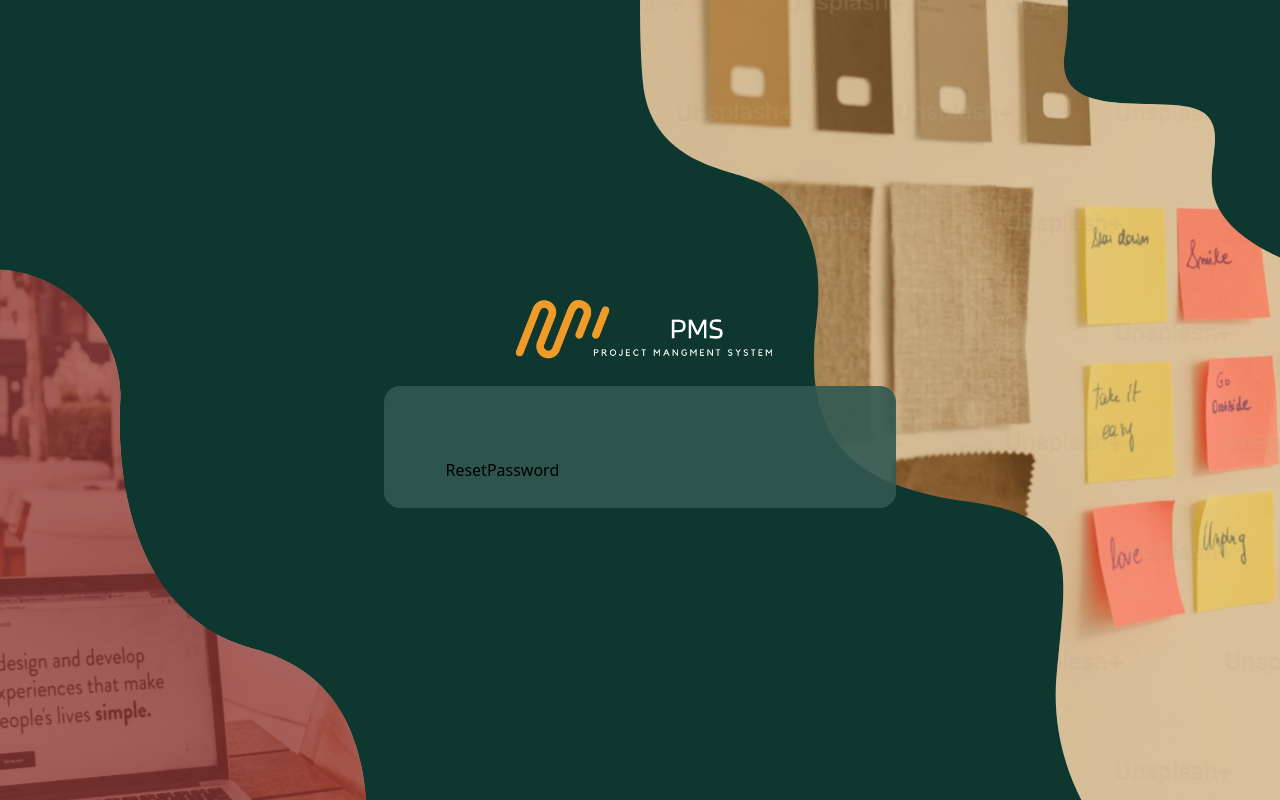
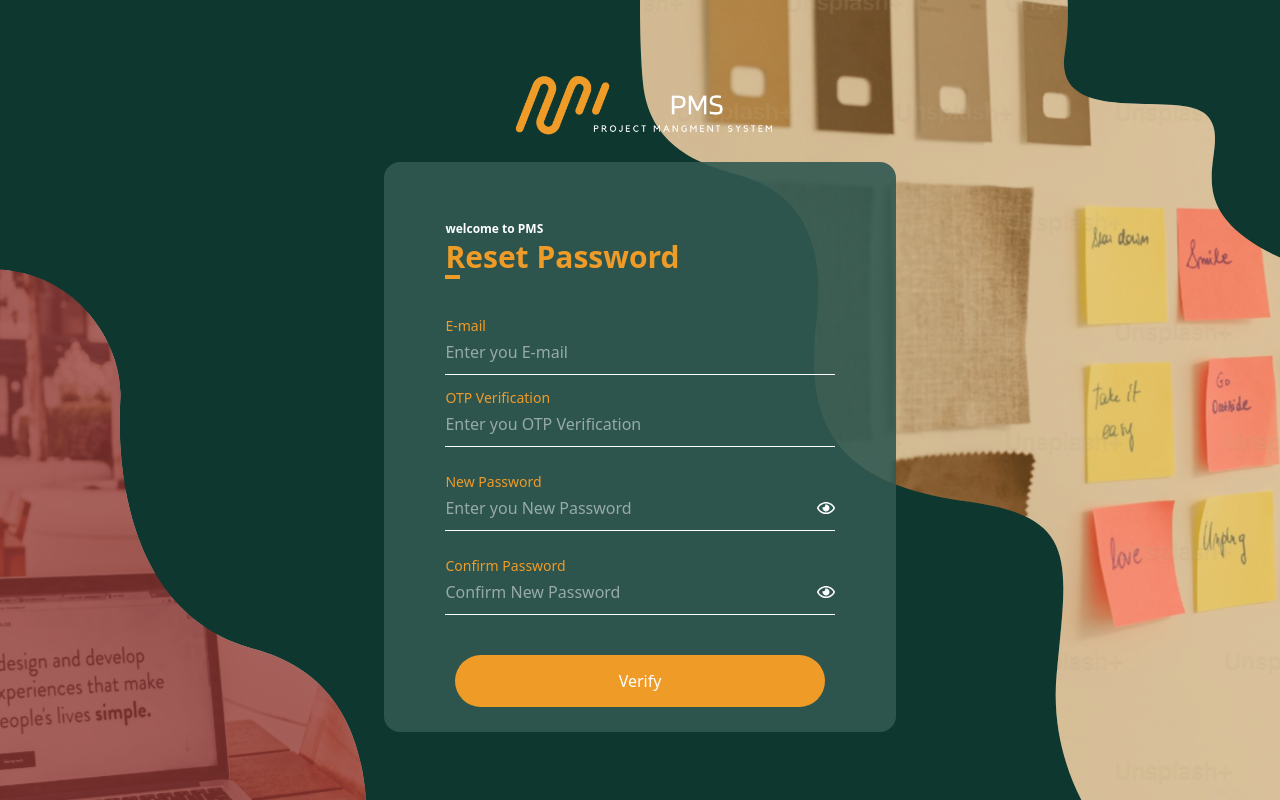
Before and after one commit to RawanSadek/Project-Management-System, a React (Vite) app: page /reset-password in a window 1280 px wide. Built offline with nearby package versions, Linux system fonts and the light colour scheme.

Commit message:
create forget reset password  added types and vali

```diff
--- a/src/modules/Auth/components/ForgetPassword/ForgetPassword.tsx
+++ b/src/modules/Auth/components/ForgetPassword/ForgetPassword.tsx
@@ -1,5 +1,57 @@
+// import loading from '../../../../assets/Images/loading.gif';
+
+import { useForm } from "react-hook-form";
+import type { forgetPassDataTypes } from "../../../../types/types";
+import { useContext } from "react";
+import { AuthContext } from "../../../../Contexts/AuthContext/AuthContext";
+import { useNavigate } from "react-router-dom";
+import { axiosInstance, USERS_URLS } from "../../../../util/axios";
+import { toast } from "react-toastify";
+import { REQUIRED_VALIDATION } from "../../../../util/validations";
+import loading from '../../../../assets/Images/loading.gif';
+
+
+
 const ForgetPassword = () => {
-  return <div>ForgetPassword</div>;
+  let { getLoginData } = useContext(AuthContext);
+
+  let navigate = useNavigate();
+   let { register, handleSubmit, formState: { errors, isSubmitting } } = useForm<forgetPassDataTypes>();
+
+
+    let onSubmit = async (data: forgetPassDataTypes) => {
+       try {
+         let response = await axiosInstance.post(USERS_URLS.FORGET_PASSWORD, data);
+         console.log(response)
+         localStorage.setItem('token', response.data.token);
+         getLoginData();
+           toast.success( response.data.message || "Check Your E-mail!")
+
+         navigate('/reset-password' , {state:data.email});
+
+      } catch (error: any) {
+  toast.error(error?.response?.data?.message || "Please insert correct data");
+}
+     }
+  return <>
+
+      <h2 className="form-title">Forget Password</h2>
+
+
+    <form onSubmit={handleSubmit(onSubmit)} className="auth-form">
+              <label className="input-label">E-mail</label>
+      <input {...register('email', REQUIRED_VALIDATION('Email'))} type="text" placeholder="Enter you E-mail" />
+        {errors.email && <span className='text-red-700'>{errors.email.message as string}</span>}
+
+                <div className="text-center">
+          <button disabled={isSubmitting} className="form-btn text-center">Verify <img hidden={!isSubmitting} className="w-[4%] inline" src={loading} alt="loading" /></button>
+        </div>
+      </form>
+
+
+
+
+  </>;
 };
 
 export default ForgetPassword;
--- a/src/modules/Auth/components/ResetPassword/ResetPassword.tsx
+++ b/src/modules/Auth/components/ResetPassword/ResetPassword.tsx
@@ -1,5 +1,99 @@
+import { useContext, useEffect, useState } from "react";
+import { FaRegEye, FaRegEyeSlash } from "react-icons/fa";
+import { AuthContext } from "../../../../Contexts/AuthContext/AuthContext";
+import { useLocation, useNavigate } from "react-router-dom";
+import { useForm } from "react-hook-form";
+
+import { axiosInstance, USERS_URLS } from "../../../../util/axios";
+import { toast } from "react-toastify";
+import { CONFIRM_PASSWORD_VALIDATION, OTP_VALIDATION, PASSWORD_VALIDATION } from "../../../../util/validations";
+import type { resetPassDataTypes } from "../../../../types/types";
+import loading from '../../../../assets/Images/loading.gif';
+
+
+
 const ResetPassword = () => {
-  return <div>ResetPassword</div>;
+
+let {getLoginData }= useContext(AuthContext)
+const {state} = useLocation()
+let navigate = useNavigate()
+  const defaultEmail = typeof state === "string" ? state : state?.email ?? "";
+ let {register , formState:{errors , isSubmitting} , handleSubmit , watch, trigger}=useForm<resetPassDataTypes>({
+  defaultValues:{email: defaultEmail}
+ })
+  const passwordValue = watch("password");
+
+
+
+    let onSubmit = async (data: resetPassDataTypes) => {
+
+  try {
+     let response = await axiosInstance.post(USERS_URLS.RESET_PASSWORD , data);
+     console.log(response);
+      localStorage.setItem('token', response.data.token);
+      getLoginData()
+        toast.success( response.data.message || "Password Reset Successfully!")
+   navigate('/login');
+
+      } catch (error: any) {
+      toast.error(error?.response?.data?.message || "Please insert correct data");
+       }
+
+
+}
+
+ const [showPass, setShowPass] = useState(false);
+  const [showConfirmPass, setShowConfirmPass] = useState(false);
+
+//  useEffect(() => {
+//     if (watch('confirmPassword')){
+//       trigger('confirmPassword');
+
+//     }
+//   }, [watch('password')])
+  useEffect(() => {
+    if (watch("confirmPassword")) {
+      trigger("confirmPassword");
+    }
+  }, [passwordValue, trigger, watch]);
+
+  return <>
+     <h2 className="form-title">Reset Password</h2>
+
+    <form onSubmit={handleSubmit(onSubmit)} className="auth-form">
+      {/* email */}
+       <label className="input-label">E-mail</label>
+         <input {...register('email')}  disabled={true} type="text" placeholder="Enter you E-mail" aria-label="email" aria-describedby="basic-addon1" />
+        {/* otp */}
+      <label className="input-label !mt-3">OTP Verification</label>
+         <input {...register('seed', OTP_VALIDATION)} type="text" placeholder="Enter you OTP Verification" />
+           {errors.seed && <span className="text-red-700">{errors.seed.message as string}</span>}
+        {/* password */}
+       <label className="input-label !mt-6"> New Password</label>
+        <div className="pass-input flex justify-between items-center border-b border-b-white">
+          <input {...register('password', PASSWORD_VALIDATION)} className="!w-[90%] !border-b-0" type={showPass ? 'text' : 'password'} placeholder="Enter you New Password" />
+          <div className="pss-toggle">
+            <button onMouseDown={(e) => e.preventDefault()} onMouseUp={(e) => e.preventDefault()} onClick={() => setShowPass((prev)=>!prev)} type='button' className="input-group-text py-2 border-0 rounded-start-0" id="basic-addon1">{showPass ? <FaRegEyeSlash className="cursor-pointer text-lg text-white" /> : <FaRegEye className="cursor-pointer text-lg text-white" />}</button>
+          </div>
+        </div>
+        {errors.password && <span className='text-red-700'>{errors.password.message as string}</span>}
+
+         {/* Confirm password */}
+        <label className="input-label !mt-6"> Confirm Password</label>
+        <div className="pass-input flex justify-between items-center border-b border-b-white">
+          <input {...register('confirmPassword', CONFIRM_PASSWORD_VALIDATION(passwordValue))} className="!w-[90%] !border-b-0" type={showConfirmPass ? 'text' : 'password'} placeholder="Confirm New Password" />
+          <div className="pss-toggle">
+            <button onMouseDown={(e) => e.preventDefault()} onMouseUp={(e) => e.preventDefault()} onClick={() => setShowConfirmPass((prev)=>!prev)} type='button' className="input-group-text py-2 border-0 rounded-start-0" id="basic-addon1">{showConfirmPass ? <FaRegEyeSlash className="cursor-pointer text-lg text-white" /> : <FaRegEye className="cursor-pointer text-lg text-white" />}</button>
+          </div>
+        </div>
+        {errors.confirmPassword && <span className='text-red-700'>{errors.confirmPassword.message as string}</span>}
+
+
+             <div className="text-center">
+          <button disabled={isSubmitting} className="form-btn text-center">Verify <img hidden={!isSubmitting} className="w-[4%] inline" src={loading} alt="loading" /></button>
+        </div>
+      </form>
+  </>;
 };
 
 export default ResetPassword;
--- a/src/util/validations.ts
+++ b/src/util/validations.ts
@@ -25,7 +25,9 @@ export const PHONE_VALIDATION = {
         message: "Invalid phone number!!"
     }
 }
-
+export const OTP_VALIDATION = {
+  required: "OTP is required!",
+};
 export const CONFIRM_PASSWORD_VALIDATION = (password:string)=>({
     required: 'Please confirm your password',
     validate: (value:string) => value === password || 'Passwords must match'
```
Also changed, not shown: src/types/types.ts (+11 -0 lines).
